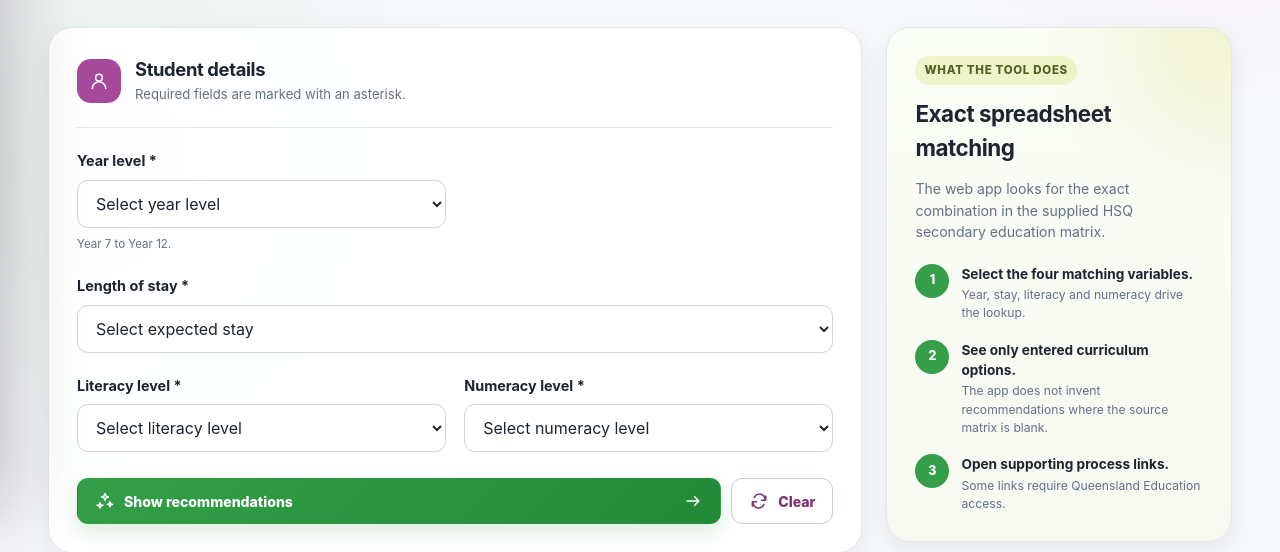
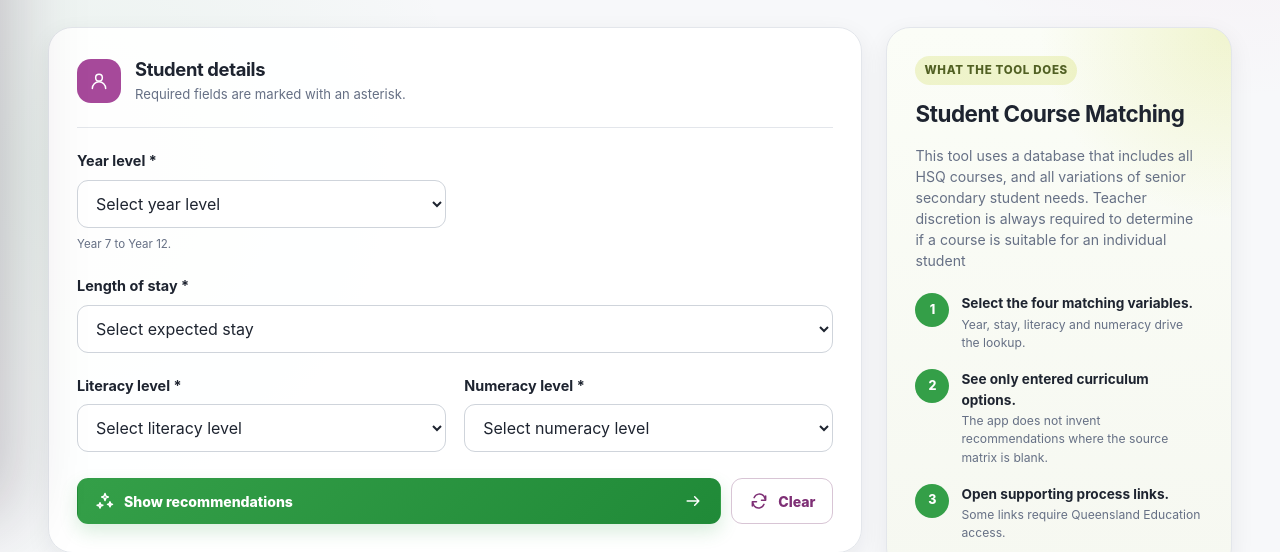
Before and after one commit to HSQCNav/Curriculum-Navigator, a plain HTML site: page index.html in a window 1280 px wide. Shown: the part 284-836 px from the top of the page. Drawn offline with Linux system fonts and the light colour scheme.

Commit message:
Update index.html

```diff
--- a/index.html
+++ b/index.html
@@ -157,8 +157,8 @@
 
           <aside class="panel panel--guide">
             <span class="guide-kicker">What the tool does</span>
-            <h2>Exact spreadsheet matching</h2>
-            <p>The web app looks for the exact combination in the supplied HSQ secondary education matrix.</p>
+            <h2>Student Course Matching</h2>
+            <p>This tool uses a database that includes all HSQ courses, and all variations of senior secondary student needs. Teacher discretion is always required to determine if a course is suitable for an individual student</p>
             <ol class="guide-list">
               <li><span>1</span><div><strong>Select the four matching variables.</strong><small>Year, stay, literacy and numeracy drive the lookup.</small></div></li>
               <li><span>2</span><div><strong>See only entered curriculum options.</strong><small>The app does not invent recommendations where the source matrix is blank.</small></div></li>
```
